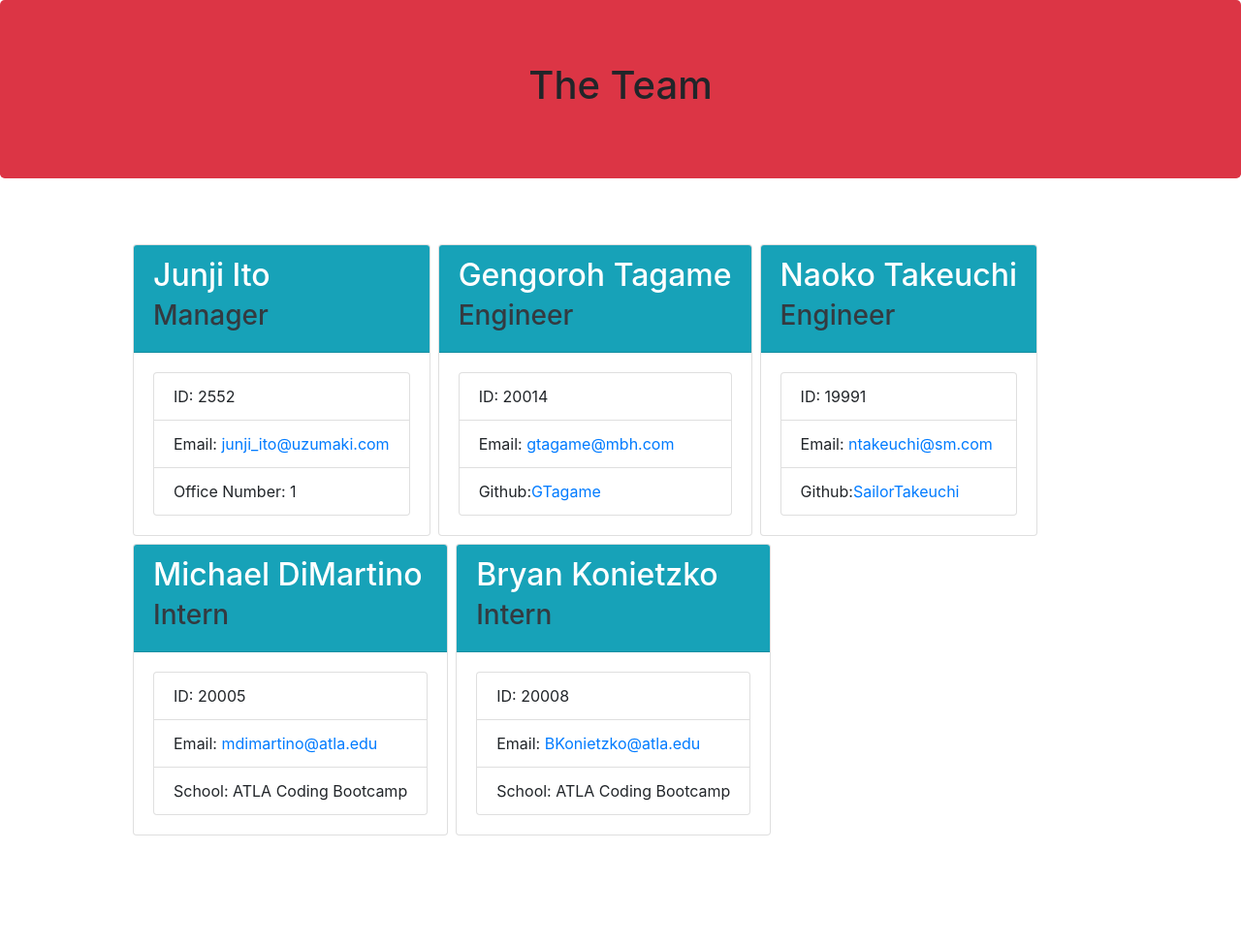
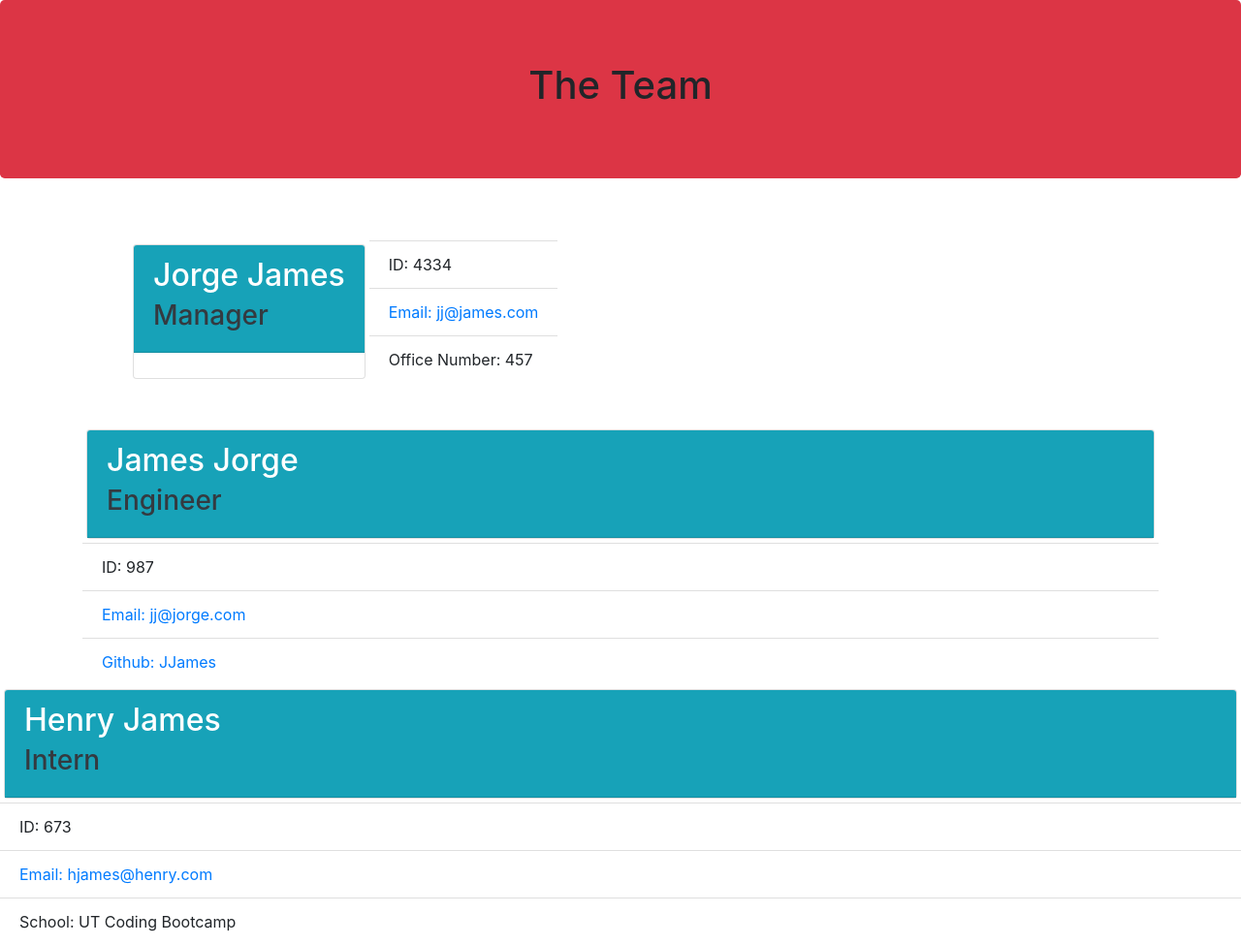
Before and after one commit to ceca24/TeamProfileGenerator, a website: page index.html in a window 1280 px wide. Shown: the whole page at 97% size. Before the commit the page ends 914 px from the top, so only its background shows below. Drawn offline with nearby package versions, Linux system fonts and the light colour scheme.

Commit message:
made adjustments to index.js, index.html, and generateHTML.js

```diff
--- a/index.html
+++ b/index.html
@@ -1,3 +1,4 @@
+
 <!DOCTYPE html>
 <html lang="en">
   <head>
@@ -22,85 +23,45 @@
       <div class="row m-5 ">
         <div class="row col-12 d-inline-flex justify-content-center"></div>
 
-
     <div class="card m-1">
     <div class="card-header bg-info text-white">
-        <h2 class="card-title">Junji Ito</h2>
+      <h2 class="card-title">Jorge James</h2>
       <h3 class="card-subtitle mb-2 text-dark">Manager</h3>
     </div>
-      <div class="card-body">
-        <ul class="list-group">
-          <li class="list-group-item">ID: 2552</li>
-          <li class="list-group-item">
-            Email:
-            <a href="mailto:junji_ito@uzumaki.com"
-              >junji_ito@uzumaki.com</a
-            >
-          </li>
-          <li class="list-group-item">Office Number: 1</li>
+</div>
+    <ul class="list-group list-group-flush">
+      <li class="list-group-item">ID: 4334</li>
+      <li class="list-group-item"><a href = "mailto: jj@james.com">Email: jj@james.com</a></li>
+      <li class="list-group-item">Office Number: 457</li>
     </ul>
-      </div>
 </div>
 
       <div class="card m-1">
       <div class="card-header bg-info text-white">
-          <h2 class="card-title">Gengoroh Tagame</h2>
+        <h2 class="card-title">James Jorge</h2>
         <h3 class="card-subtitle mb-2 text-dark">Engineer</h3>
       </div>
-        <div class = "card-body">
-            <ul class = "list-group">
-                <li class = "list-group-item">ID: 20014</li>
-                <li class = "list-group-item">Email: <a href="mailto:gtagame@mbh.com">gtagame@mbh.com</a></li>
-                <li class = "list-group-item">Github:<a href="https://github.com/GTagame" target="_blank">GTagame</a></li>
+  </div>
+      <ul class="list-group list-group-flush">
+        <li class="list-group-item">ID: 987</li>
+        <li class="list-group-item"><a href = "mailto: jj@jorge.com">Email: jj@jorge.com</a></li>
+        <li class="list-group-item"><a href="JJames">Github: JJames</a></li>
       </ul>
-        </div>
   </div>
 
     <div class="card m-1">
     <div class="card-header bg-info text-white">
-          <h2 class="card-title">Naoko Takeuchi</h2>
-          <h3 class="card-subtitle mb-2 text-dark">Engineer</h3>
+      <h2 class="card-title">Henry James</h2>
+      <h3 class="card-subtitle mb-2 text-dark">Intern</h3>
     </div>
-        <div class = "card-body">
-            <ul class = "list-group">
-                <li class = "list-group-item">ID: 19991</li>
-                <li class = "list-group-item">Email: <a href="mailto:ntakeuchi@sm.com">ntakeuchi@sm.com</a></li>
-                <li class = "list-group-item">Github:<a href="https://github.com/SailorTakeuchi" target="_blank">SailorTakeuchi</a></li>
+</div>
+    <ul class="list-group list-group-flush">
+      <li class="list-group-item">ID: 673</li>
+      <li class="list-group-item"><a href = "mailto: hjames@henry.com">Email: hjames@henry.com</a></li>
+      <li class="list-group-item">School: UT Coding Bootcamp</li>
     </ul>
 </div>
+
 </div>
-
-    <div class="card m-1">
-        <div class="card-header bg-info text-white">
-          <h2 class="card-title">Michael DiMartino</h2>
-          <h3 class="card-subtitle mb-2 text-dark">Intern</h3>
-        </div>
-        <div class = "card-body">
-            <ul class = "list-group">
-                <li class = "list-group-item">ID: 20005</li>
-                <li class = "list-group-item">Email: <a href="mailto:mdimartino@atla.edu">mdimartino@atla.edu</a></li>
-                <li class = "list-group-item">School: ATLA Coding Bootcamp</li>
-            </ul>
-        </div>
-    </div>
-
-    <div class="card m-1">
-        <div class="card-header bg-info text-white">
-          <h2 class="card-title">Bryan Konietzko</h2>
-          <h3 class="card-subtitle mb-2 text-dark">Intern</h3>
-        </div>
-        <div class = "card-body">
-            <ul class = "list-group">
-                <li class = "list-group-item">ID: 20008</li>
-                <li class = "list-group-item">Email: <a href="mailto:BKonietzko@atla.edu">BKonietzko@atla.edu</a></li>
-                <li class = "list-group-item">School: ATLA Coding Bootcamp</li>
-            </ul>
-        </div>
-    </div>
-  </div>
-</div>
-</div>
-
-
 </body>
 </html>
--- a/index.js
+++ b/index.js
@@ -1,5 +1,5 @@
 // required modules
-const inquirer = require("inquirer")
+const inquirer = require("inquirer");
 const fs = require("fs");
 // links to JS file to generate HTML
 const generateHTML = require("./src/generateHTML.js")
```
Also changed, not shown: src/generateHTML.js (+89 -0 lines). Lines whose indentation alone changed are shown as unchanged.
